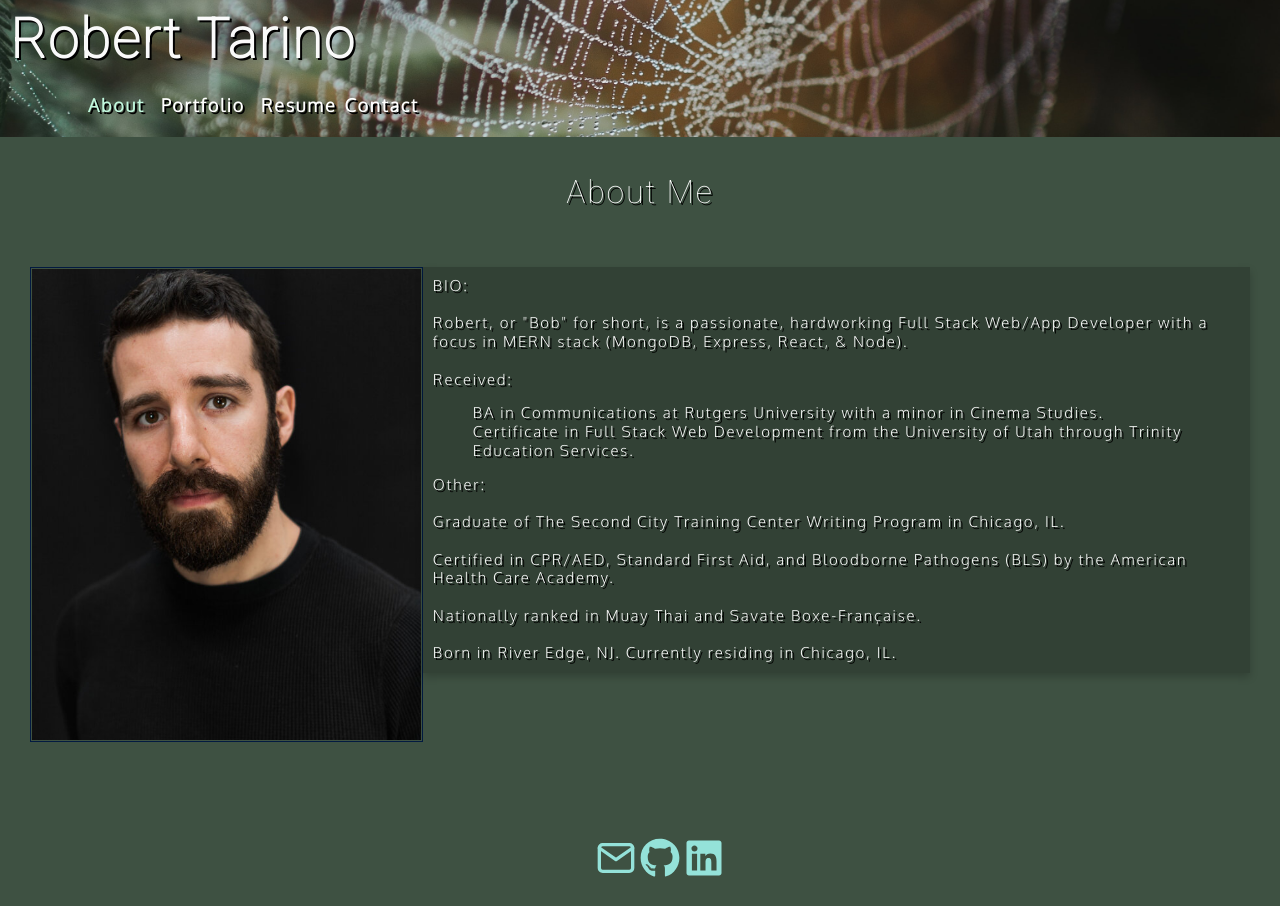
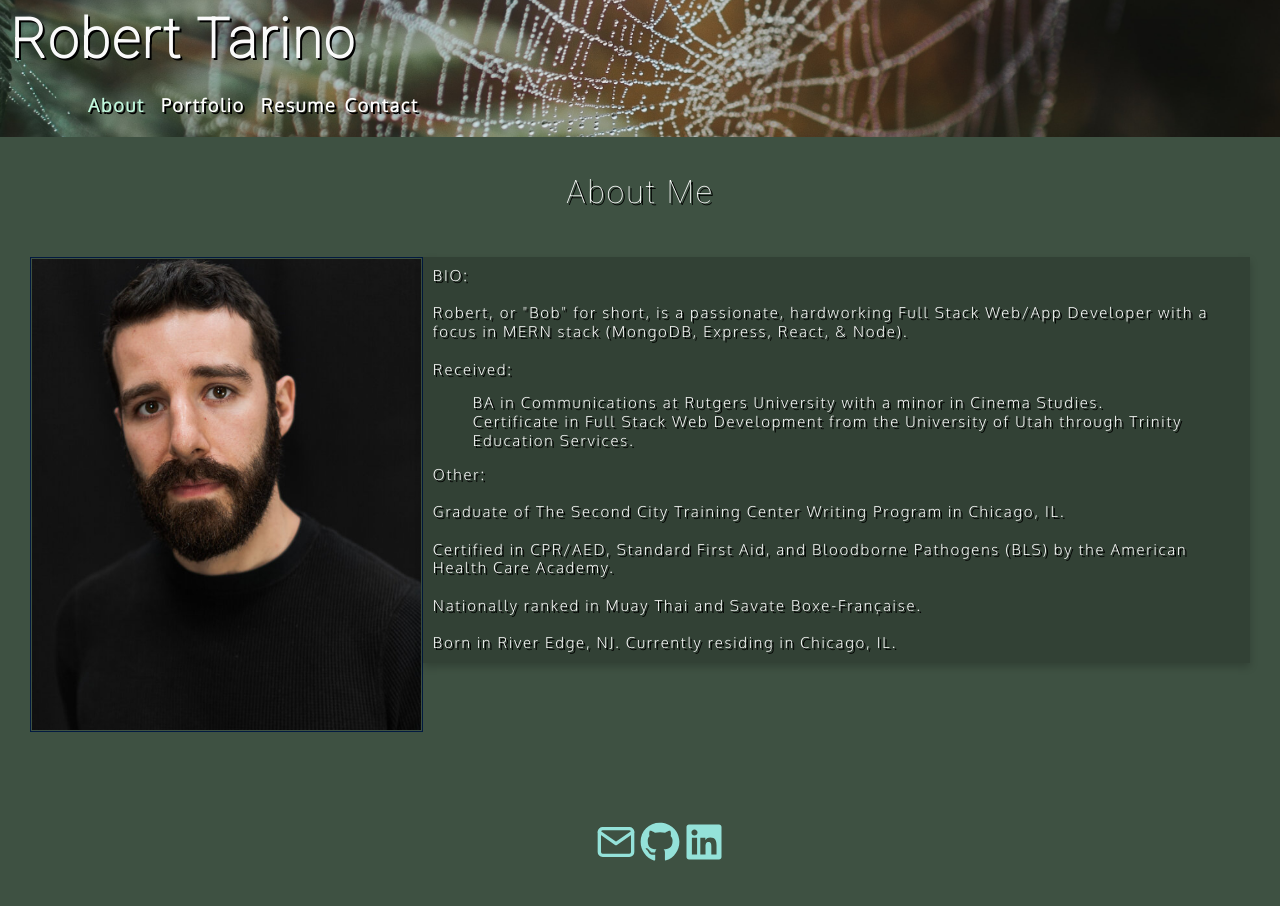
Before and after one commit to BobTarino/portfolio2.0, a React (Create React App) app: page / in a window 1280 px wide. Built offline with nearby package versions, Linux system fonts and the light colour scheme.

Commit message:
spacing and padding

```diff
--- a/src/index.css
+++ b/src/index.css
@@ -63,7 +63,7 @@ h6 {
 }
 
 h1 {
-  font-size: 1.25rem;
+  font-size: 1rem;
   font-family: 'Roboto', sans-serif;
   text-shadow: 2px 2px #000000;
 }
```
